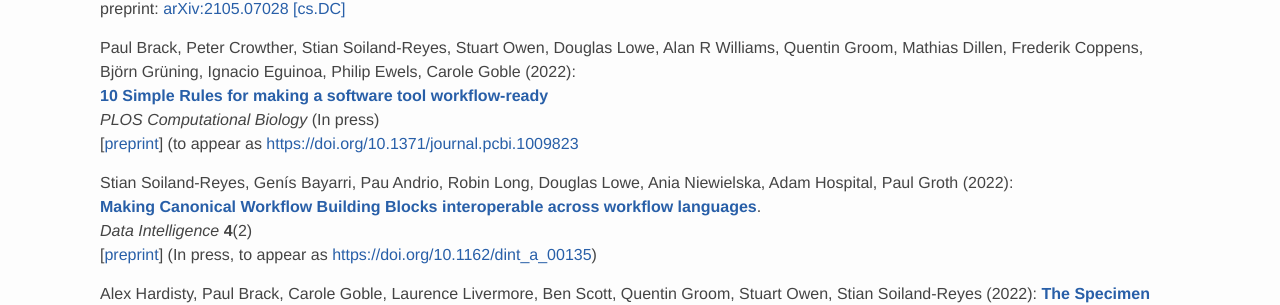
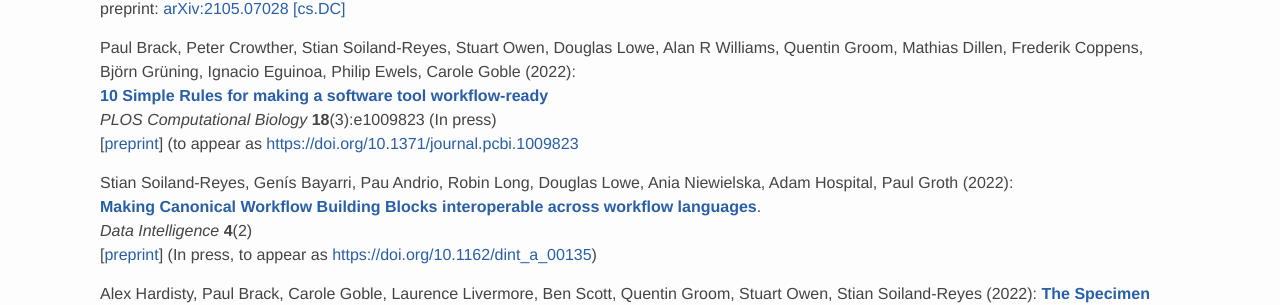
Before and after one commit to eScienceLab/eScienceLab.github.io, a Jekyll site: the page built from publications/index.md, in a window 1280 px wide and 900 px high, scrolled down 643 px. Shown: the part 149-454 px from the top of the window. Built offline with Jekyll 4.4.1, drawn with Linux system fonts in a browser that asks for light colours; comment, search, counter and statistics services are not loaded.

Commit message:
journal issue info for plos paper

```diff
--- a/publications/index.md
+++ b/publications/index.md
@@ -56,7 +56,7 @@
 
 Paul Brack, Peter Crowther, Stian Soiland-Reyes, Stuart Owen, Douglas Lowe, Alan R Williams, Quentin Groom, Mathias Dillen, Frederik Coppens, Björn Grüning, Ignacio Eguinoa, Philip Ewels, Carole Goble (2022):
 [**10 Simple Rules for making a software tool workflow-ready**](https://zenodo.org/record/5901220/preview/brack-et-al-2022-10-Simple-Rules-for-making-a-software-tool-workflow-ready.pdf)
-_PLOS Computational Biology_ (In press)
+_PLOS Computational Biology_ **18**(3):e1009823 (In press)
 [[preprint](https://doi.org/10.5281/zenodo.5901220)]
 (to appear as <https://doi.org/10.1371/journal.pcbi.1009823>
 
```
